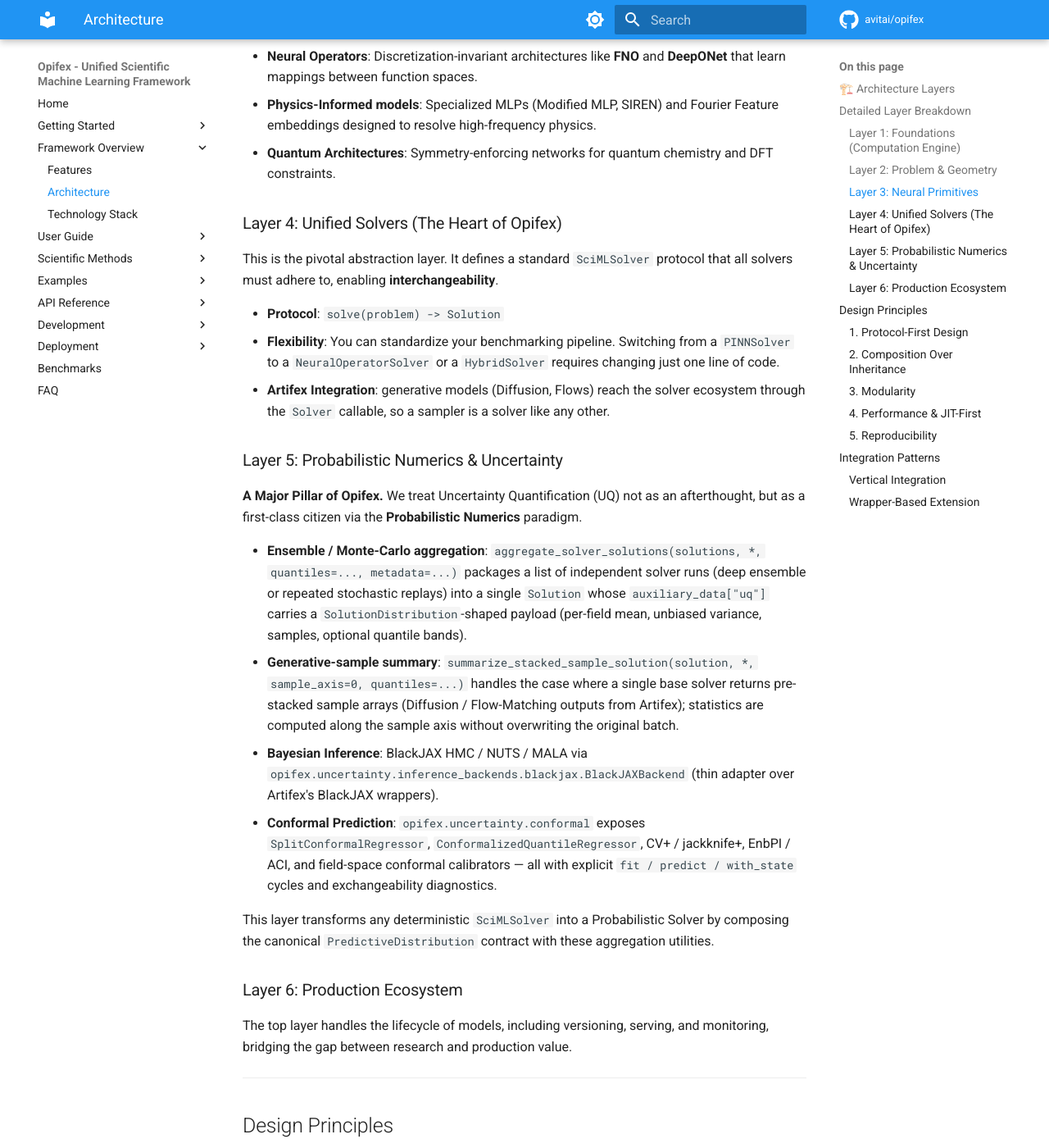
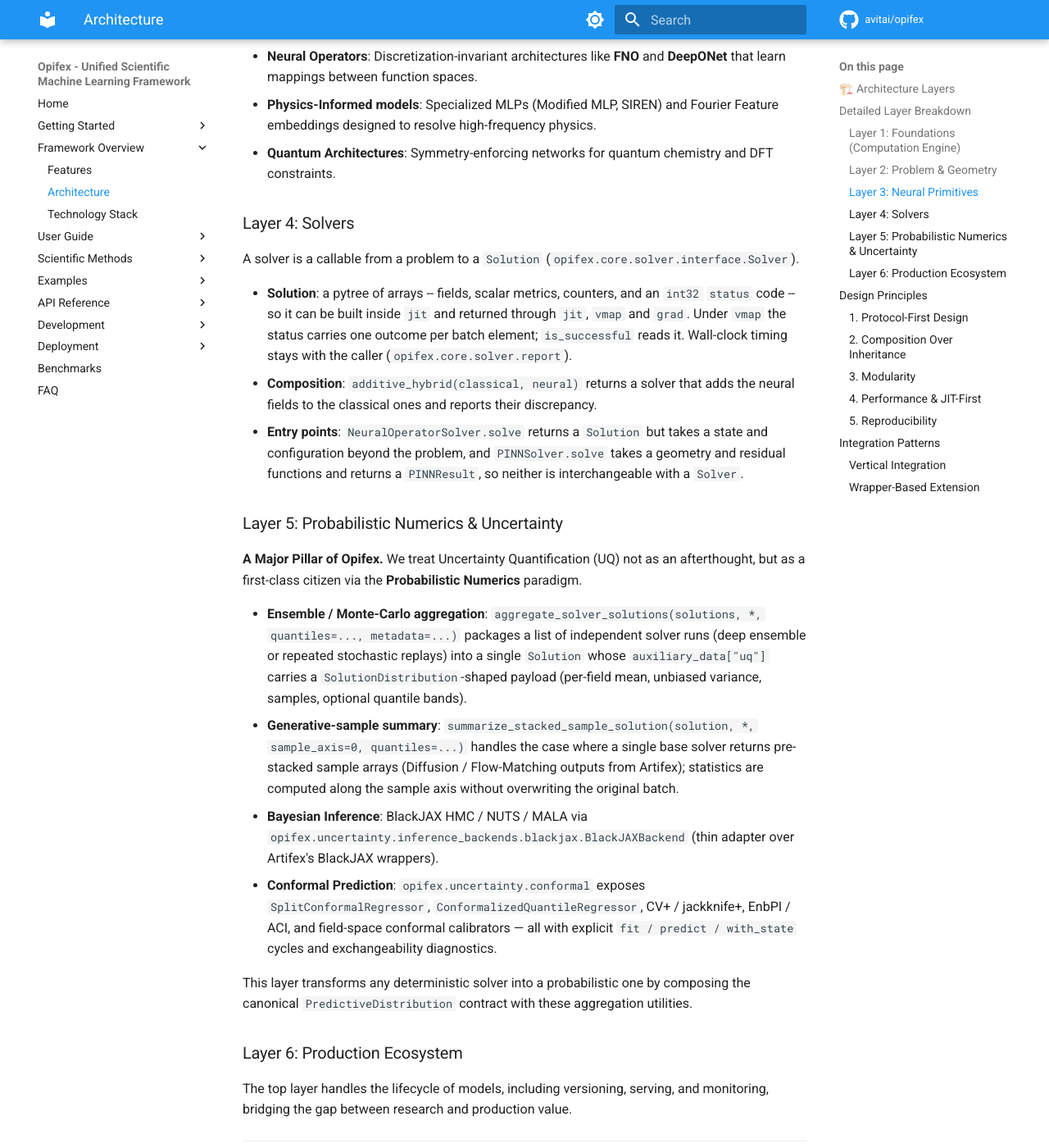
Before and after one commit to avitai/opifex, an MkDocs documentation site: the page built from docs/architecture.md, in a window 1280 px wide and 1400 px high, scrolled down 1615 px. Shown: the whole window at 82% size. Built offline with MkDocs 1.6.1 and Material for MkDocs 9.7.7, drawn with Linux system fonts in a browser that asks for light colours; comment, search, counter and statistics services are not loaded; the version menu is left out; some of the changed text lies outside the part shown.

Commit message:
chore(solvers): record the branch's API changes and retire the HybridSolver alias
None of the branch's changes to the published 0.2.9 API were in the
changelog beyond the Navier-Stokes work. The entries now cover them, found
by diffing public names and signatures against v0.2.9: Solution as a
pytree of arrays with a traced status, the Solver callable, the staggered
fields layer, the lid-driven cavity, SCFResult, ShiftReport, MPCResult,
the metrics rename, the Kolmogorov tail, the Anderson stabiliser and the
unsynchronised latency figure. The Unreleased section's repeated Changed
and Fixed headings are merged into one of each.

The HybridSolver alias is removed and opifex.solvers exports
additive_hybrid, registered as solver:additive_hybrid. Its capability
declared an NNX module; it is a function over arrays that owns no
parameters, so it is declared a JAX kernel.

The architecture page claimed a SciMLSolver protocol, one-line switching
between solvers whose signatures differ, an Artifex route into the
solvers that no code implements, and a Protocol for TrainingComponent,
which is a plain class. It now describes the Solver callable and the
Solution pytree as they are. The package README no longer lists the
deleted Artifex adapter.

```diff
--- a/docs/architecture.md
+++ b/docs/architecture.md
@@ -10,7 +10,7 @@
 |-------|------|-------------|----------------|
 | **6** | **Orchestration** | Production & Deployment | MLOps, Model Registry, Serving |
 | **5** | **Uncertainty** | UQ & Reliability | `aggregate_solver_solutions`, `summarize_stacked_sample_solution`, `SolutionDistribution`, `opifex.uncertainty.conformal` |
-| **4** | **Unified Solvers** | **The Core Abstraction** | `SciMLSolver` Protocol, `PINNSolver`, `NeuralOperatorSolver` |
+| **4** | **Solvers** | **The Core Abstraction** | `Solver` callable, `Solution` pytree, `PINNSolver`, `NeuralOperatorSolver` |
 | **3** | **Primitives** | Neural Architectures | `FourierNeuralOperator`, `DeepONet`, `MultiScalePINN` |
 | **2** | **Problem Definition** | Physics & Geometry | `PDEProblem`, `Geometry` Protocol, `Constraint` |
 | **1** | **Foundations** | Computation Engine | JAX, Flax NNX, Optax, Diffrax |
@@ -35,12 +35,12 @@
 - **Physics-Informed models**: Specialized MLPs (Modified MLP, SIREN) and Fourier Feature embeddings designed to resolve high-frequency physics.
 - **Quantum Architectures**: Symmetry-enforcing networks for quantum chemistry and DFT constraints.
 
-### Layer 4: Unified Solvers (The Heart of Opifex)
-This is the pivotal abstraction layer. It defines a standard `SciMLSolver` protocol that all solvers must adhere to, enabling **interchangeability**.
+### Layer 4: Solvers
+A solver is a callable from a problem to a `Solution` (`opifex.core.solver.interface.Solver`).
 
-- **Protocol**: `solve(problem) -> Solution`
-- **Flexibility**: You can standardize your benchmarking pipeline. Switching from a `PINNSolver` to a `NeuralOperatorSolver` or a `HybridSolver` requires changing just one line of code.
-- **Artifex Integration**: generative models (Diffusion, Flows) reach the solver ecosystem through the `Solver` callable, so a sampler is a solver like any other.
+- **Solution**: a pytree of arrays -- fields, scalar metrics, counters, and an `int32` `status` code -- so it can be built inside `jit` and returned through `jit`, `vmap` and `grad`. Under `vmap` the status carries one outcome per batch element; `is_successful` reads it. Wall-clock timing stays with the caller (`opifex.core.solver.report`).
+- **Composition**: `additive_hybrid(classical, neural)` returns a solver that adds the neural fields to the classical ones and reports their discrepancy.
+- **Entry points**: `NeuralOperatorSolver.solve` returns a `Solution` but takes a state and configuration beyond the problem, and `PINNSolver.solve` takes a geometry and residual functions and returns a `PINNResult`, so neither is interchangeable with a `Solver`.
 
 ### Layer 5: Probabilistic Numerics & Uncertainty
 **A Major Pillar of Opifex.** We treat Uncertainty Quantification (UQ) not as an afterthought, but as a first-class citizen via the **Probabilistic Numerics** paradigm.
@@ -50,7 +50,7 @@
 - **Bayesian Inference**: BlackJAX HMC / NUTS / MALA via `opifex.uncertainty.inference_backends.blackjax.BlackJAXBackend` (thin adapter over Artifex's BlackJAX wrappers).
 - **Conformal Prediction**: `opifex.uncertainty.conformal` exposes `SplitConformalRegressor`, `ConformalizedQuantileRegressor`, CV+ / jackknife+, EnbPI / ACI, and field-space conformal calibrators — all with explicit `fit / predict / with_state` cycles and exchangeability diagnostics.
 
-This layer transforms any deterministic `SciMLSolver` into a Probabilistic Solver by composing the canonical `PredictiveDistribution` contract with these aggregation utilities.
+This layer transforms any deterministic solver into a probabilistic one by composing the canonical `PredictiveDistribution` contract with these aggregation utilities.
 
 ### Layer 6: Production Ecosystem
 The top layer handles the lifecycle of models, including versioning, serving, and monitoring, bridging the gap between research and production value.
@@ -62,7 +62,7 @@
 The architecture of Opifex is guided by five core philosophies:
 
 ### 1. Protocol-First Design
-Every major component (`SciMLSolver`, `Geometry`, `TrainingComponent`) is defined by a Protocol. This allows users to inject custom implementations without carrying the weight of a base class hierarchy. If it quacks like a Solver, it is a Solver.
+Extension points are structural rather than inherited. A `Geometry` is a Protocol, and a solver is any callable from a problem to a `Solution`, checked against that signature by the type checker. Users inject custom implementations without carrying the weight of a base class hierarchy.
 
 ### 2. Composition Over Inheritance
 We favor composing behavior over deep inheritance trees. A `PINNSolver` is not a monolith; it is composed of a `PhysicsLoss`, a `Trainer`, and a `RARDRefiner` (adaptive sampler). This makes it easy to swap out the optimizer or the sampling strategy without rewriting the solver.
```
Also changed, not shown: CHANGELOG.md (+130 -58 lines), src/opifex/README.md (+1 -1 lines), 5 other files.
